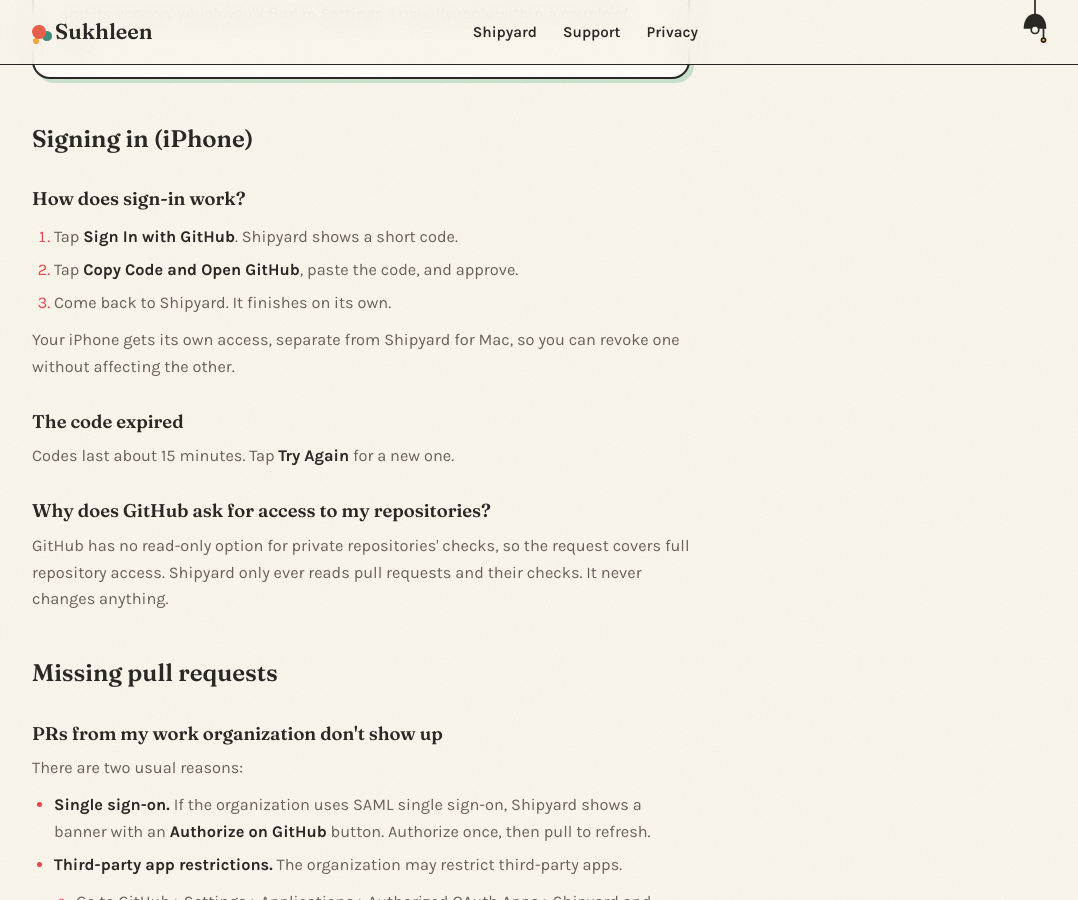
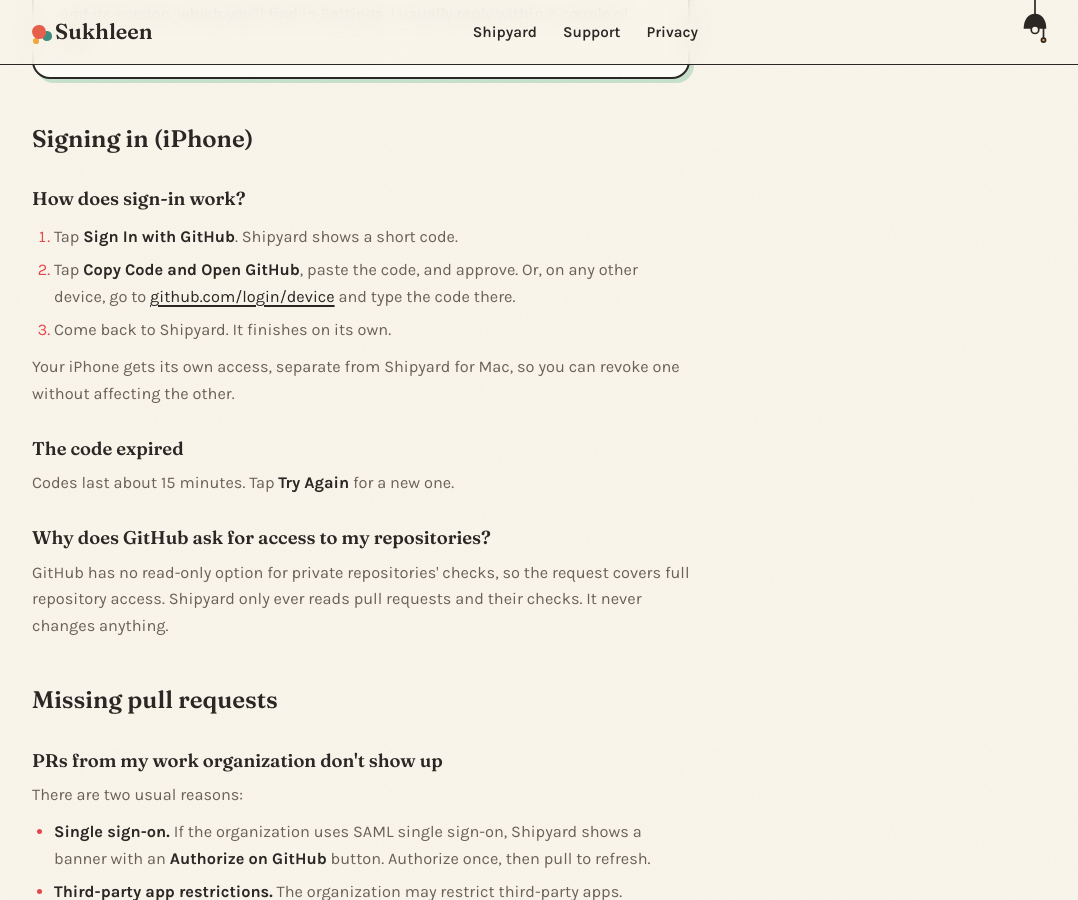
Before and after one commit to sukhleenk/sukhleenk.github.io, a Jekyll site: the page built from shipyard/support/index.html, in a window 1280 px wide and 900 px high, scrolled down 359 px. Shown: the whole window, without its empty margins (96-1174 px from the left). Built offline with Jekyll 4.4.1, drawn with Linux system fonts in a browser that asks for light colours.

Commit message:
Support page: the sign-in code can be entered on any device

```diff
--- a/shipyard/support/index.html
+++ b/shipyard/support/index.html
@@ -15,7 +15,9 @@
 <h3>How does sign-in work?</h3>
 <ol>
   <li>Tap <strong>Sign In with GitHub</strong>. Shipyard shows a short code.</li>
-  <li>Tap <strong>Copy Code and Open GitHub</strong>, paste the code, and approve.</li>
+  <li>Tap <strong>Copy Code and Open GitHub</strong>, paste the code, and approve. Or, on any
+    other device, go to <a href="https://github.com/login/device">github.com/login/device</a>
+    and type the code there.</li>
   <li>Come back to Shipyard. It finishes on its own.</li>
 </ol>
 <p>Your iPhone gets its own access, separate from Shipyard for Mac, so you can revoke one without
```
